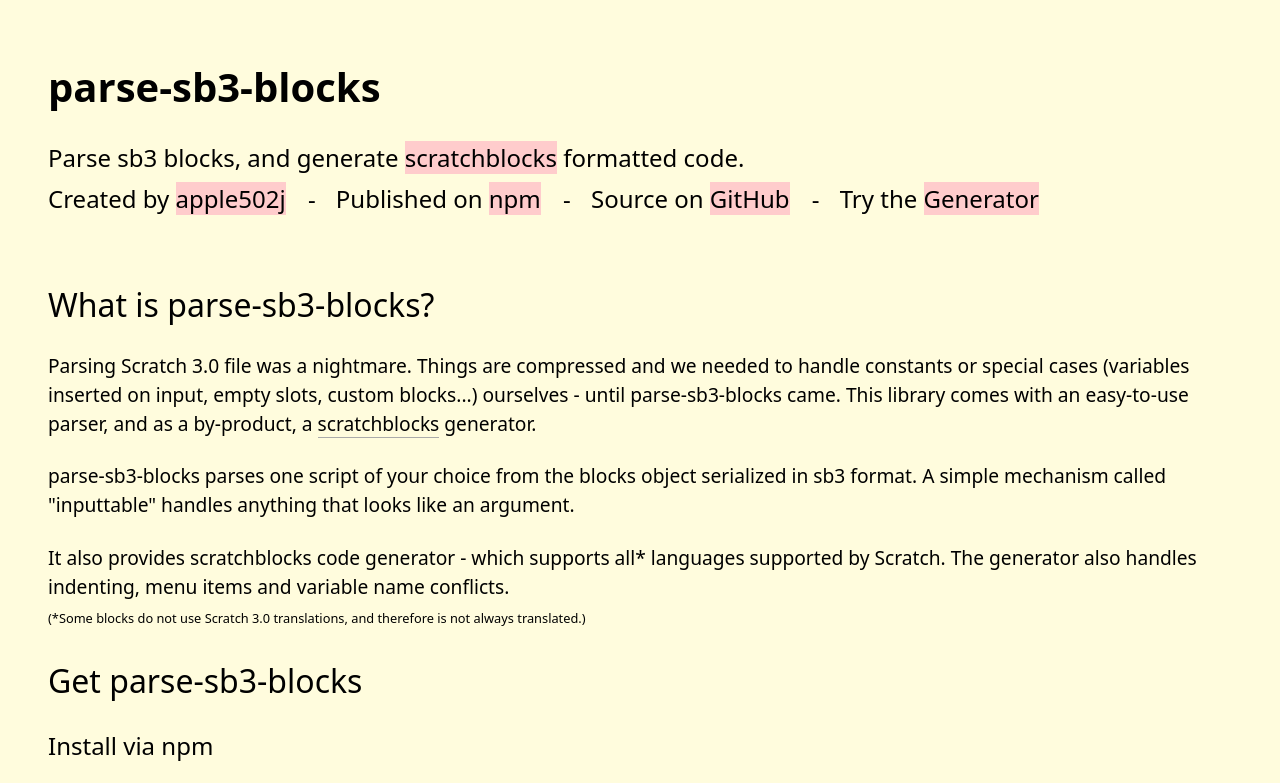
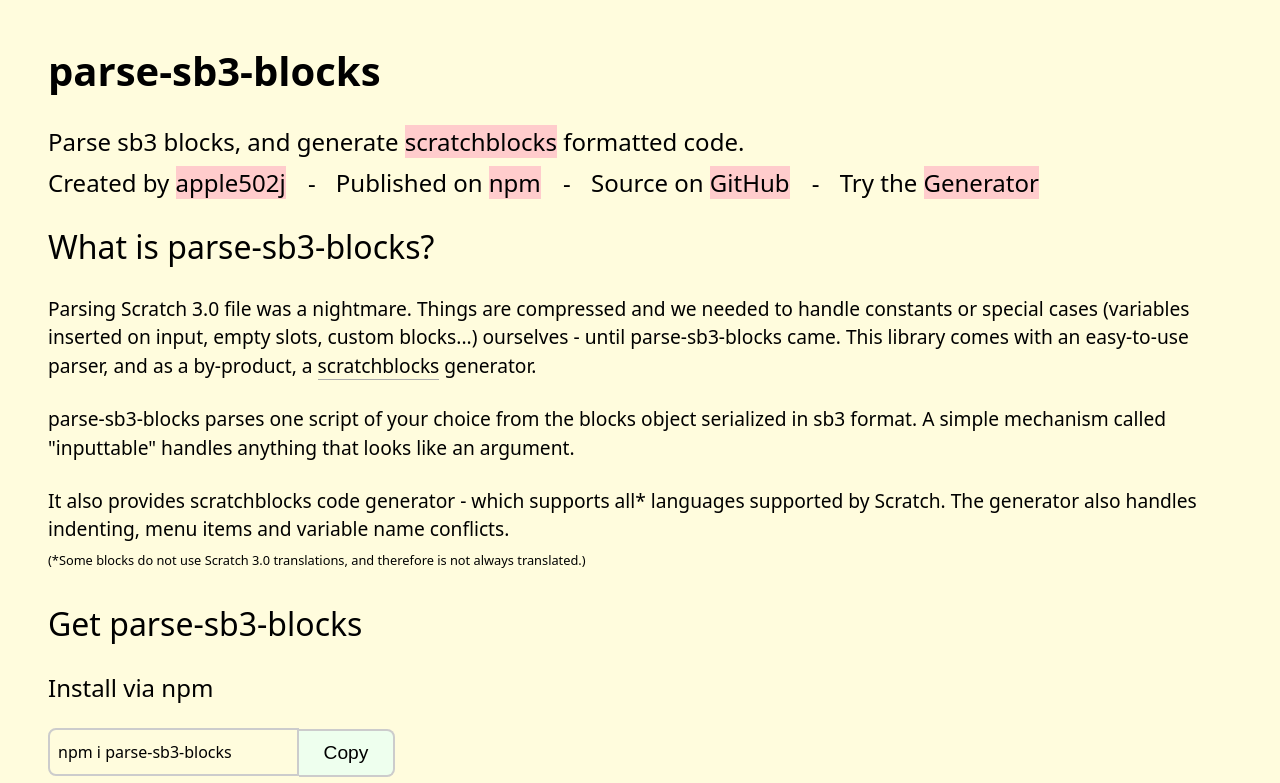
Before and after one commit to apple502j/parse-sb3-blocks, a website: page docs/index.html in a window 1280 px wide. Shown: the top 783 px of the page. Drawn offline with nearby package versions, Linux system fonts and the light colour scheme; some packages are replaced by stand-ins of ours; a script that the page names is missing.

Commit message:
[docs] CSS changes

```diff
--- a/docs/style.css
+++ b/docs/style.css
@@ -19,12 +19,11 @@
 body {
   font-size: 1em;
   padding: 1em;
+  padding-bottom: 0;
   max-width: 80em;
 
   background: #fffcdd;
   color: black;
-
-  margin-bottom: 3rem;
 }
 
 .useFull {
@@ -306,15 +305,15 @@
 /* Header stuff */
 
 header {
-  height: 14rem;
+  max-height: 14rem;
   box-sizing: border-box;
   -moz-box-sizing: border-box;
   z-index: 202;
-  padding: 1em 2em;
+  padding: 0 2em;
 }
 
 main {
-  padding: 1em 2em;
+  padding: 0 2em;
 }
 
 
@@ -444,13 +443,13 @@
 }
 
 .svgArea, .sbContainer {
-    height: 25rem;
+    height: 23rem;
 }
 
 .sbCopyBtn {
     width: 40%;
     min-height: 2rem;
-    margin: 1.5rem 25%;
+    margin: 1.5rem 25% 0 25%;
     font-size: 1.5rem;
     font-weight: 400;
     background: #eeffee;
```
